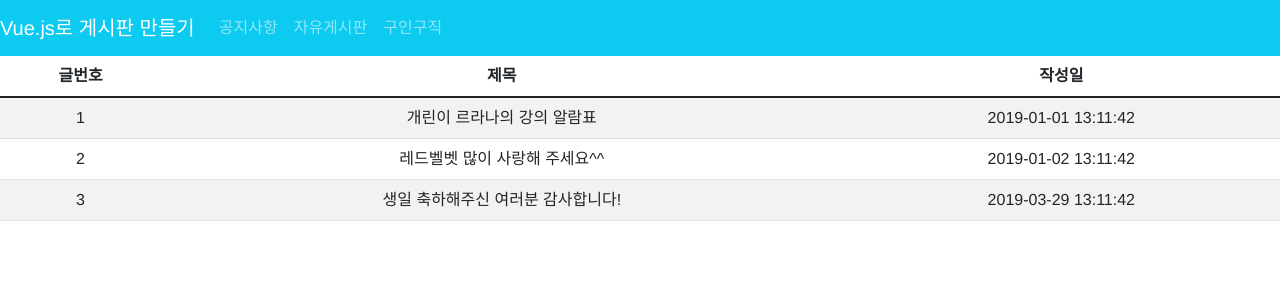
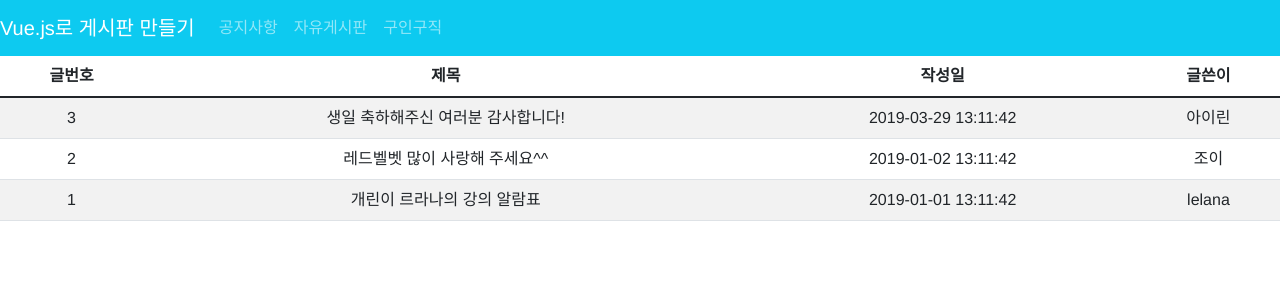
Before and after one commit to hyun5292/Vue, a Vue app in the folder bootstrap-bbs/: page /#/board/free in a window 1280 px wide. Shown: the top 300 px of the page. Built offline with nearby package versions, Linux system fonts and the light colour scheme.

Commit message:
Bootstrap-Vue로 게시판 만들기
게시판 역순 정렬 및 글쓴이 추가

```diff
--- a/bootstrap-bbs/src/components/boardCom.vue
+++ b/bootstrap-bbs/src/components/boardCom.vue
@@ -6,6 +6,9 @@
 
 <script>
 import data from '@/data'
+
+let items = data.Content.sort((a,b) => { return b.content_id - a.content_id });
+items = items.map(contentItem => { return { ...contentItem, user_name: data.User.filter(userItem => userItem.user_id === contentItem.user_id)[0].name } });
 
 export default {
   data() {
@@ -23,8 +26,12 @@ export default {
               key: 'created_at',
               label: '작성일'
           },
+          {
+              key: 'user_name',
+              label: '글쓴이'
+          },
       ],
-      items: data.Content
+      items: items
     }
   }
 }
```
Also changed, not shown: 1 other file (tests, documents, lock files or other folders).
